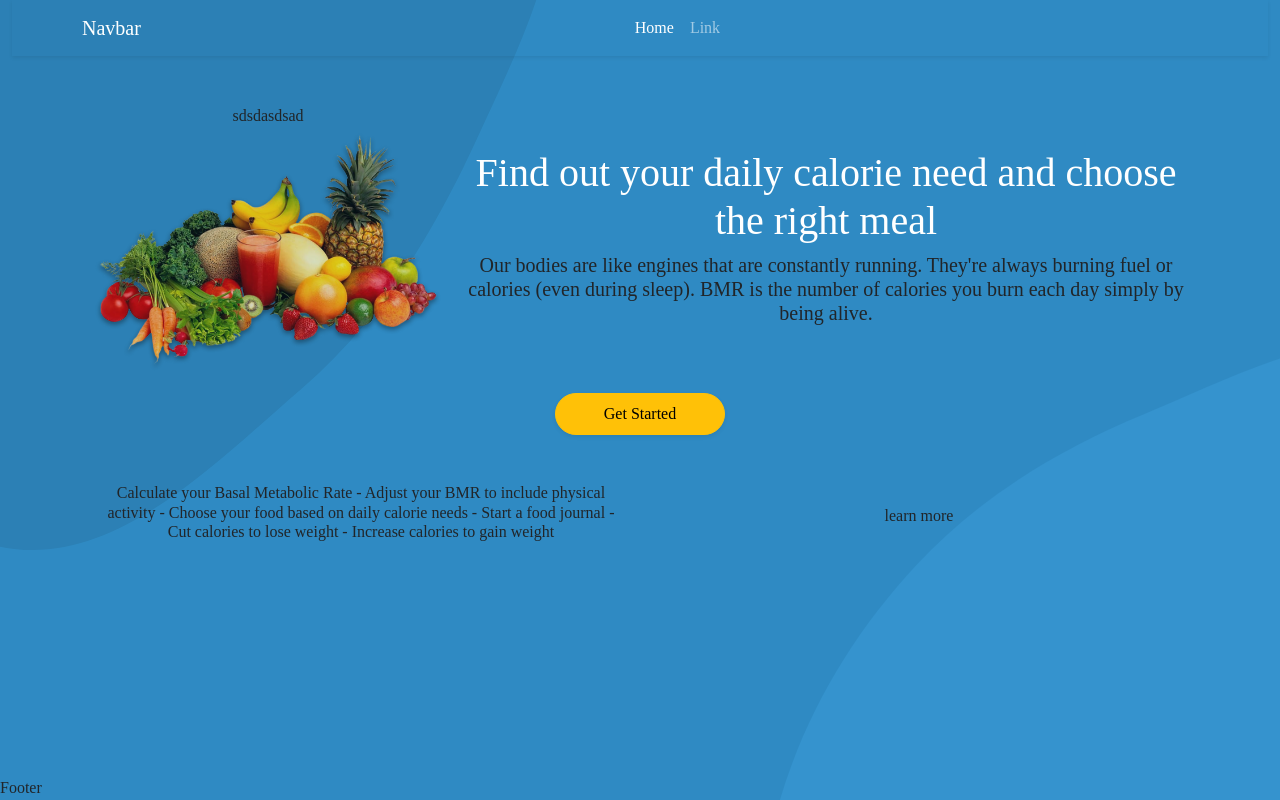
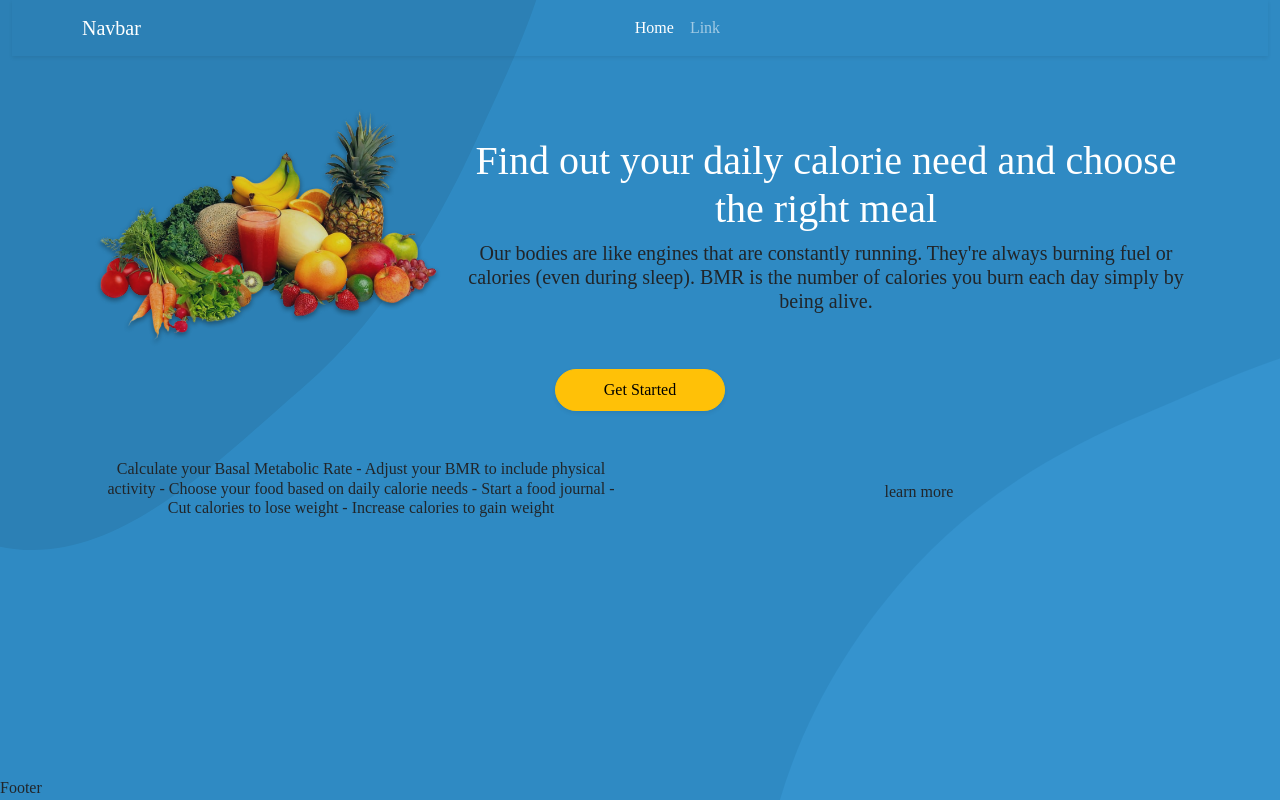
Before and after one commit to Foppp/bmr-calculator, a React app: page / in a window 1280 px wide. Built offline with nearby package versions, Linux system fonts and the light colour scheme.

Commit message:
server rendering images

```diff
--- a/src/Content.jsx
+++ b/src/Content.jsx
@@ -1,7 +1,7 @@
 import React from 'react';
 /** @jsx jsx */
 import { jsx, css, keyframes } from '@emotion/react';
-import food from './food1_shadow.png'
+
 const trackingIn = keyframes`
   0% {
     letter-spacing: 0.4em;
@@ -25,9 +25,9 @@ const backText = css`
   animation: ${trackingIn} 1.8s cubic-bezier(0.215, 0.61, 0.355, 1) both;
 `;
 
-const cont = css`
-  background: url('./food1_shadow.png') ;
-`;
+// const cont = css`
+//   background: url('./food1_shadow.png') ;
+// `;
 
 const Content = () => {
   return (
@@ -36,7 +36,6 @@ const Content = () => {
         <div className='col mt-5'>
           <div className='row align-items-center justify-content-center'>
             <div className='col-sm-6 col-md-6 col-lg-4'>
-              <div css={cont}>sdsdasdsad</div>
               <img className='img-fluid' src='../public/food1_shadow.png' alt='food1' />
             </div>
             <div className='col-sm-6 col-md-6 col-lg-8'>
```
Also changed, not shown: src/food1_shadow.png (deleted).
